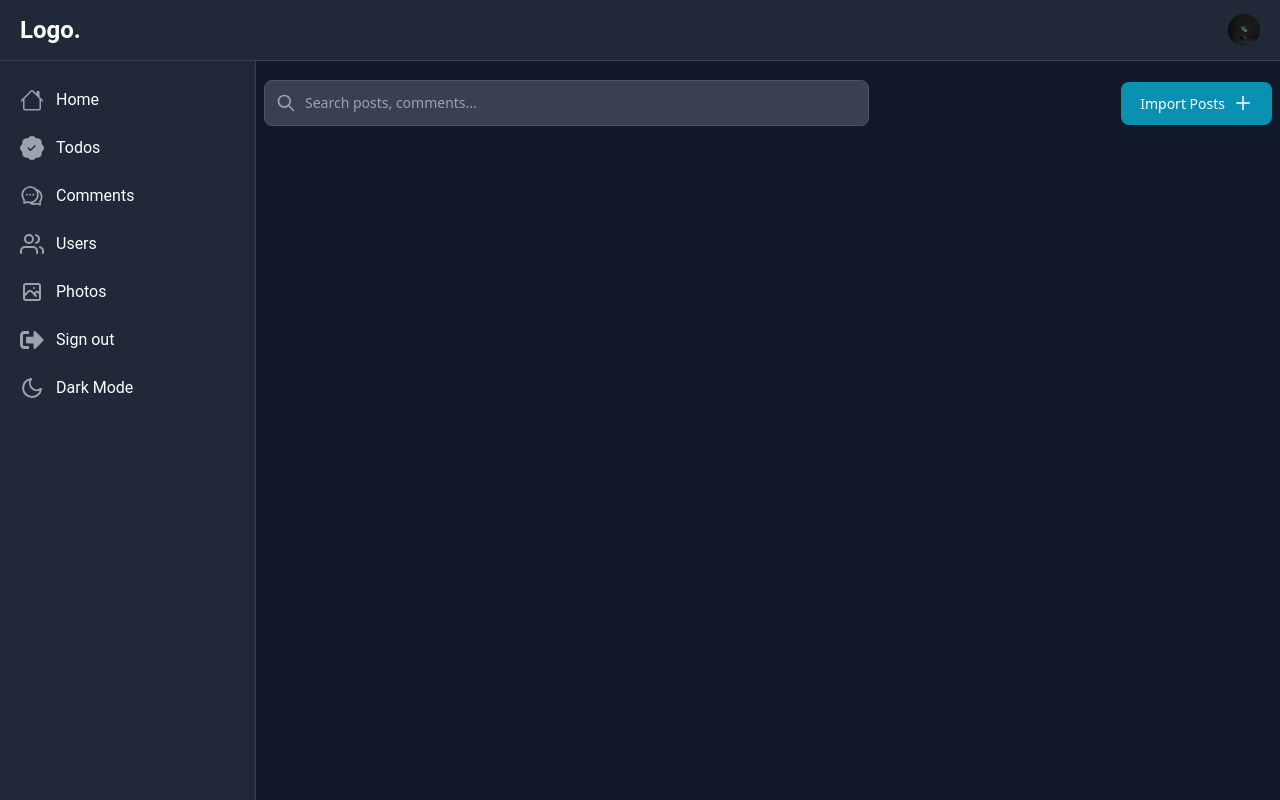
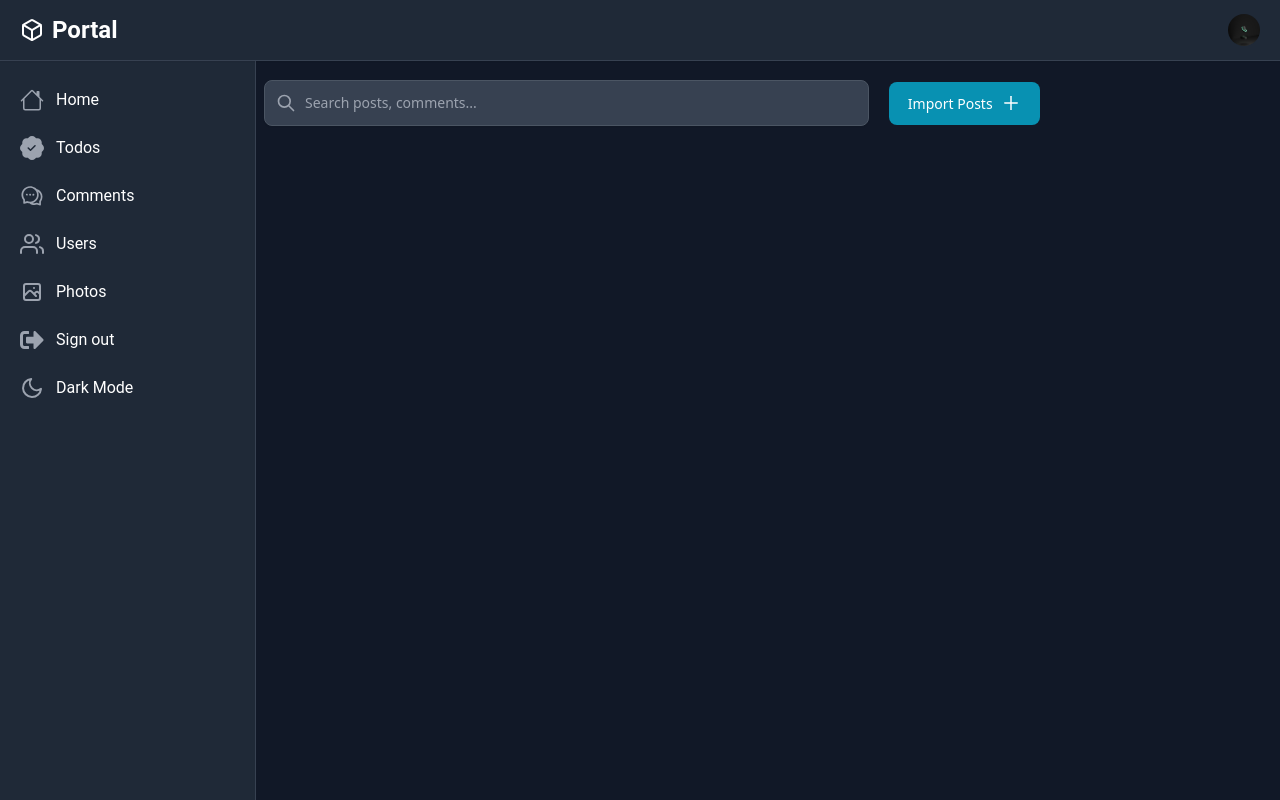
Before and after one commit to doandroidsdreamof/havas-typescript-case-study, a React (Vite) app: page / in a window 1280 px wide. Shown: the top 800 px of the page. Built offline with nearby package versions, Linux system fonts and the light colour scheme; no server answers.

Commit message:
REDME edit && logo && layout settings

```diff
--- a/src/components/common/SearchInput.tsx
+++ b/src/components/common/SearchInput.tsx
@@ -3,12 +3,12 @@ import React from 'react'
 const SearchInput = () => {
   return (
 <form>
-    <label htmlFor="default-search" className="mb-2   w-full  text-sm font-medium text-gray-900 sr-only dark:text-white">Search</label>
+    <label htmlFor="default-search" className="mb-2    w-full  text-sm font-medium text-gray-900 sr-only dark:text-white">Search</label>
     <div className="relative w-full">
         <div className="absolute inset-y-0 left-0 flex items-center pl-3 pointer-events-none">
             <svg aria-hidden="true" className="h-5 w-5 text-gray-500 dark:text-gray-400" fill="none" stroke="currentColor" viewBox="0 0 24 24" xmlns="http://www.w3.org/2000/svg"><path strokeLinecap="round" strokeLinejoin="round" strokeWidth="2" d="M21 21l-6-6m2-5a7 7 0 11-14 0 7 7 0 0114 0z"></path></svg>
         </div>
-        <input type="search" id="default-search" className="block w-full p-2.5 pl-10 text-sm text-gray-900 border border-gray-300 rounded-lg bg-gray-50 focus:ring-blue-500 focus:border-blue-500 dark:bg-gray-700 dark:border-gray-600 dark:placeholder-gray-400 dark:text-white dark:focus:ring-blue-500 dark:focus:border-blue-500" placeholder="Search posts, comments..." required />
+        <input type="search" id="default-search" className="   block w-full p-2.5 pl-10 text-sm text-gray-900 border border-gray-300 rounded-lg bg-white shadow-sm focus:ring-blue-500 focus:border-blue-500 dark:bg-gray-700 dark:border-gray-600 dark:placeholder-gray-400 dark:text-white dark:focus:ring-blue-500 dark:focus:border-blue-500" placeholder="Search posts, comments..." required />
 
     </div>
 </form>
--- a/src/components/navigation/TopNavBar.tsx
+++ b/src/components/navigation/TopNavBar.tsx
@@ -47,8 +47,9 @@ const TopNavBar = () => {
             </button>
             <Link to='/'>
               <div className='flex ml-2 md:mr-24'>
-                <span className='self-center text-2xl font-roboto  font-bold whitespace-nowrap dark:text-white'>
-                  Logo.
+                <span className='flex items-center gap-2 self-center text-2xl font-roboto  font-bold whitespace-nowrap dark:text-white'>
+                <svg xmlns="http://www.w3.org/2000/svg" width="24" height="24" viewBox="0 0 24 24" fill="none" stroke="currentColor" strokeWidth="2" strokeLinecap="round" strokeLinejoin="round" className="feather feather-box"><path d="M21 16V8a2 2 0 0 0-1-1.73l-7-4a2 2 0 0 0-2 0l-7 4A2 2 0 0 0 3 8v8a2 2 0 0 0 1 1.73l7 4a2 2 0 0 0 2 0l7-4A2 2 0 0 0 21 16z"></path><polyline points="3.27 6.96 12 12.01 20.73 6.96"></polyline><line x1="12" y1="22.08" x2="12" y2="12"></line></svg>
+                 Portal
                 </span>
               </div>
             </Link>
--- a/src/layout/PageLayout.tsx
+++ b/src/layout/PageLayout.tsx
@@ -11,7 +11,7 @@ const PageLayout: React.FunctionComponent<LayoutProps> = (props: LayoutProps) =>
       <div>{props.SideNavBar}</div>
       <div className='h-screen  w-full bg-gray-100 dark:bg-gray-900 flex flex-col gap-20 '>
         <div className=''>{props.TopNavBar}</div>
-        <div className=' px-9 md:px-2 sm:ml-64  flex flex-col-reverse gap-5 md:flex-row-reverse md:items-center justify-between '>
+        <div className=' px-9 md:px-2 sm:ml-64  flex flex-col-reverse gap-5 md:flex-row-reverse md:items-center justify-end '>
           <div>{props.ImportButton}</div>
           <div className='w-full md:w-sixty '>{props.SearchInput}</div>
         </div>
```
